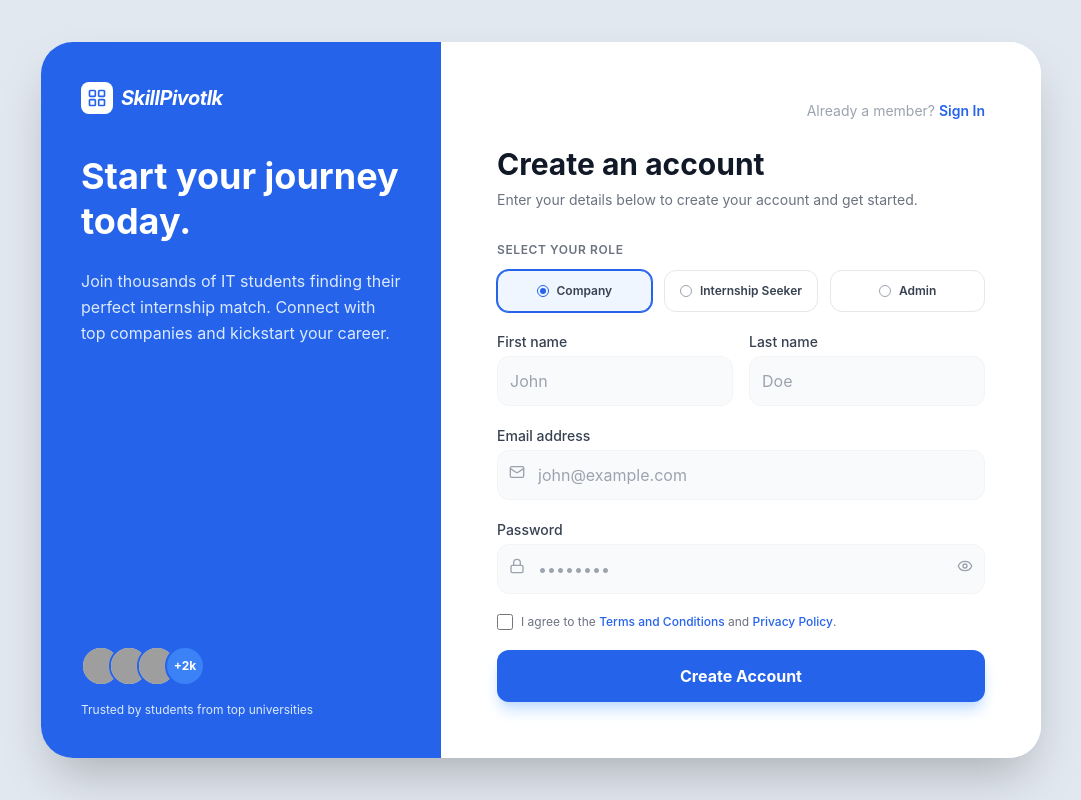
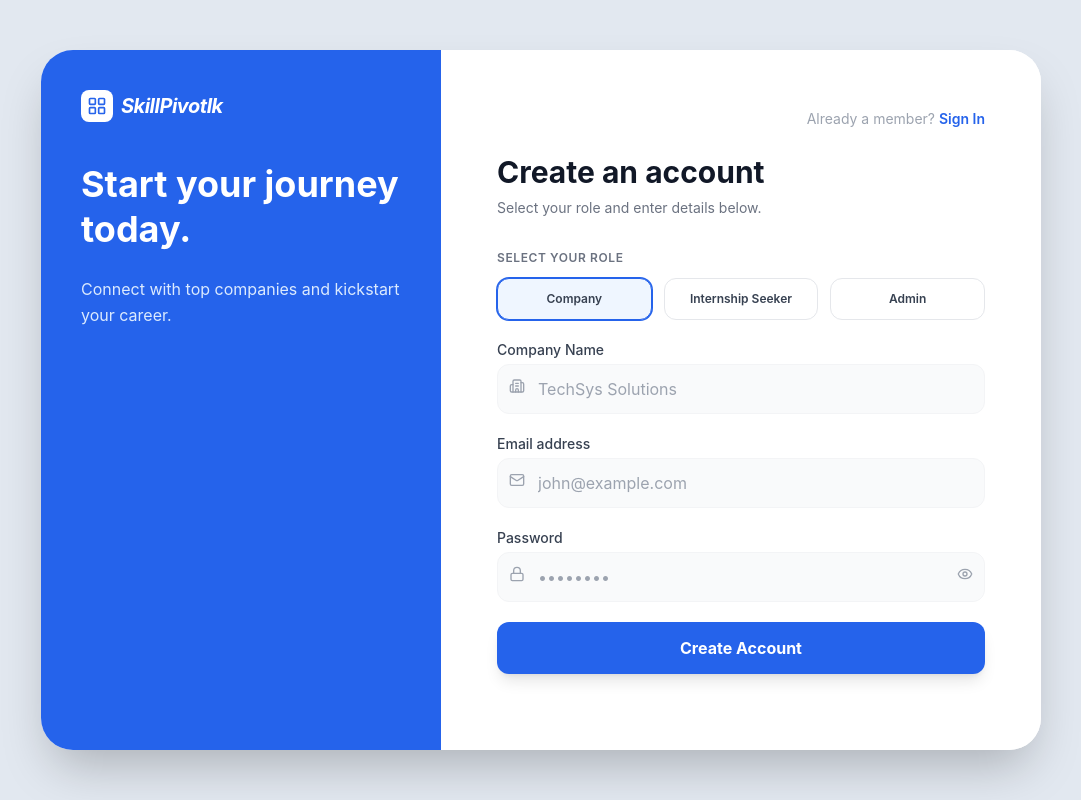
Before and after one commit to Erandi-Hans/SkillPivot-Frontend, a React (Vite) app: page /signup in a window 1280 px wide. Both pictures are taken after a click on the label "Company". Shown: the whole page, without its empty margins (99-1180 px from the left). Built offline with nearby package versions, Linux system fonts and the light colour scheme; grey boxes are pictures that could not be loaded.

Commit message:
Implement company registration form

```diff
--- a/src/components/LoginSignin/Signuppage/Signuppage.jsx
+++ b/src/components/LoginSignin/Signuppage/Signuppage.jsx
@@ -1,16 +1,16 @@
 import React, { useState } from 'react';
-import { LayoutGrid, Eye, EyeOff, Mail, Lock } from 'lucide-react';
+import { LayoutGrid, Eye, EyeOff, Mail, Lock, Building2 } from 'lucide-react'; // Building2 icon එක එකතු කළා
 import axios from 'axios';
 import { useNavigate } from 'react-router-dom';
 
 const Signuppage = () => {
-    // Navigate function initialization
     const navigate = useNavigate();
 
     // Form states
     const [role, setRole] = useState('Internship Seeker');
     const [firstName, setFirstName] = useState('');
     const [lastName, setLastName] = useState('');
+    const [companyName, setCompanyName] = useState(''); // අලුත් state එක
     const [email, setEmail] = useState('');
     const [password, setPassword] = useState('');
     const [showPassword, setShowPassword] = useState(false);
@@ -18,14 +18,19 @@ const Signuppage = () => {
     const handleRegister = async (e) => {
         e.preventDefault();
         try {
-            // Connection to your .NET Auth API
-            const response = await axios.post('https://localhost:7118/api/Auth/register', {
+            // API එකට යවන දත්ත bundle එක
+            const registrationData = {
                 Email: email,
                 Password: password,
                 Role: role,
-                Firstname: firstName,
-                Lastname: lastName
-            });
+                // Role එක Company නම් පමණක් CompanyName යවයි, නැත්නම් null යවයි
+                CompanyName: role === 'Company' ? companyName : null,
+                Firstname: role !== 'Company' ? firstName : null,
+                Lastname: role !== 'Company' ? lastName : null
+            };
+
+            const response = await axios.post('https://localhost:7118/api/Auth/register', registrationData);
+
             alert("Account created successfully!");
             navigate('/signin');
         } catch (error) {
@@ -34,13 +39,10 @@ const Signuppage = () => {
     };
 
     return (
-        // Main background wrapper
         <div className="flex items-center justify-center min-h-screen p-4 font-sans bg-slate-200">
-
-            {/* The Main "Card" Container */}
             <div className="bg-white w-full max-w-[1000px] flex flex-col lg:flex-row rounded-[2rem] shadow-2xl overflow-hidden min-h-[700px]">
 
-                {/* Left Side - Blue Branding Section */}
+                {/* Left Side Section */}
                 <div className="lg:w-[40%] bg-blue-600 p-10 flex flex-col justify-between text-white">
                     <div>
                         <div className="flex items-center gap-2 mb-10">
@@ -51,21 +53,8 @@ const Signuppage = () => {
                         </div>
                         <h1 className="mb-6 text-4xl font-bold leading-tight">Start your journey today.</h1>
                         <p className="text-base leading-relaxed text-blue-100">
-                            Join thousands of IT students finding their perfect internship match.
                             Connect with top companies and kickstart your career.
                         </p>
-                    </div>
-
-                    <div>
-                        <div className="flex mb-4 -space-x-3">
-                            {[1, 2, 3].map((i) => (
-                                <div key={i} className="w-10 h-10 overflow-hidden bg-gray-300 border-2 border-blue-600 rounded-full">
-                                    <img src={`https://i.pravatar.cc/150?u=${i}`} alt="user" />
-                                </div>
-                            ))}
-                            <div className="flex items-center justify-center w-10 h-10 text-xs font-bold bg-blue-500 border-2 border-blue-600 rounded-full">+2k</div>
-                        </div>
-                        <p className="text-xs text-blue-100">Trusted by students from top universities</p>
                     </div>
                 </div>
 
@@ -73,16 +62,13 @@ const Signuppage = () => {
                 <div className="flex-1 p-10 overflow-y-auto bg-white lg:p-14">
                     <div className="mb-6 text-right">
                         <span className="text-sm text-gray-400">Already a member? </span>
-                        <button
-                            className="text-sm font-semibold text-blue-600 hover:underline"
-                            onClick={() => navigate('/signin')}
-                        >
+                        <button className="text-sm font-semibold text-blue-600 hover:underline" onClick={() => navigate('/signin')}>
                             Sign In
                         </button>
                     </div>
 
                     <h2 className="mb-2 text-3xl font-bold text-gray-900">Create an account</h2>
-                    <p className="mb-8 text-sm text-gray-500">Enter your details below to create your account and get started.</p>
+                    <p className="mb-8 text-sm text-gray-500">Select your role and enter details below.</p>
 
                     <form onSubmit={handleRegister} className="space-y-5">
                         {/* Role Selection */}
@@ -92,54 +78,64 @@ const Signuppage = () => {
                                 {['Company', 'Internship Seeker', 'Admin'].map((r) => (
                                     <label key={r} className={`flex items-center justify-center p-3 border rounded-xl cursor-pointer transition-all ${role === r ? 'border-blue-600 bg-blue-50 ring-1 ring-blue-600' : 'border-gray-200 hover:border-blue-300'}`}>
                                         <input type="radio" name="role" value={r} checked={role === r} onChange={(e) => setRole(e.target.value)} className="hidden" />
-                                        <div className={`w-3 h-3 rounded-full border mr-2 flex items-center justify-center ${role === r ? 'border-blue-600' : 'border-gray-400'}`}>
-                                            {role === r && <div className="w-1.5 h-1.5 bg-blue-600 rounded-full" />}
-                                        </div>
                                         <span className="text-xs font-semibold text-gray-700">{r}</span>
                                     </label>
                                 ))}
                             </div>
                         </div>
 
-                        {/* Name Fields */}
-                        <div className="grid grid-cols-2 gap-4">
-                            <div>
-                                <label className="block mb-1 text-sm font-medium text-gray-700">First name</label>
-                                <input type="text" placeholder="John" className="w-full p-3 transition-all border border-gray-100 outline-none bg-gray-50 rounded-xl focus:bg-white focus:ring-2 focus:ring-blue-500" value={firstName} onChange={(e) => setFirstName(e.target.value)} required />
+                        {/* පවතින Role එක අනුව Fields වෙනස් වීම */}
+                        {role === 'Company' ? (
+                            /* Company Name Field - Role එක Company නම් පමණක් පෙන්වයි */
+                            <div className="animate-in fade-in slide-in-from-top-2">
+                                <label className="block mb-1 text-sm font-medium text-gray-700">Company Name</label>
+                                <div className="relative">
+                                    <Building2 className="absolute left-3 top-3.5 text-gray-400 w-4 h-4" />
+                                    <input
+                                        type="text"
+                                        placeholder="TechSys Solutions"
+                                        className="w-full p-3 pl-10 transition-all border border-gray-100 outline-none bg-gray-50 rounded-xl focus:bg-white focus:ring-2 focus:ring-blue-500"
+                                        value={companyName}
+                                        onChange={(e) => setCompanyName(e.target.value)}
+                                        required
+                                    />
+                                </div>
                             </div>
-                            <div>
-                                <label className="block mb-1 text-sm font-medium text-gray-700">Last name</label>
-                                <input type="text" placeholder="Doe" className="w-full p-3 transition-all border border-gray-100 outline-none bg-gray-50 rounded-xl focus:bg-white focus:ring-2 focus:ring-blue-500" value={lastName} onChange={(e) => setLastName(e.target.value)} required />
+                        ) : (
+                            /* First Name & Last Name - අන් අයට පමණක් පෙන්වයි */
+                            <div className="grid grid-cols-2 gap-4 animate-in fade-in slide-in-from-top-2">
+                                <div>
+                                    <label className="block mb-1 text-sm font-medium text-gray-700">First name</label>
+                                    <input type="text" placeholder="John" className="w-full p-3 border border-gray-100 outline-none bg-gray-50 rounded-xl focus:ring-2 focus:ring-blue-500" value={firstName} onChange={(e) => setFirstName(e.target.value)} required />
+                                </div>
+                                <div>
+                                    <label className="block mb-1 text-sm font-medium text-gray-700">Last name</label>
+                                    <input type="text" placeholder="Doe" className="w-full p-3 border border-gray-100 outline-none bg-gray-50 rounded-xl focus:ring-2 focus:ring-blue-500" value={lastName} onChange={(e) => setLastName(e.target.value)} required />
+                                </div>
                             </div>
-                        </div>
+                        )}
 
-                        {/* Email */}
+                        {/* Email & Password (පොදුයි) */}
                         <div>
                             <label className="block mb-1 text-sm font-medium text-gray-700">Email address</label>
                             <div className="relative">
                                 <Mail className="absolute left-3 top-3.5 text-gray-400 w-4 h-4" />
-                                <input type="email" placeholder="john@example.com" className="w-full p-3 pl-10 transition-all border border-gray-100 outline-none bg-gray-50 rounded-xl focus:bg-white focus:ring-2 focus:ring-blue-500" value={email} onChange={(e) => setEmail(e.target.value)} required />
+                                <input type="email" placeholder="john@example.com" className="w-full p-3 pl-10 border border-gray-100 outline-none bg-gray-50 rounded-xl focus:ring-2 focus:ring-blue-500" value={email} onChange={(e) => setEmail(e.target.value)} required />
                             </div>
                         </div>
 
-                        {/* Password */}
                         <div>
                             <label className="block mb-1 text-sm font-medium text-gray-700">Password</label>
                             <div className="relative">
                                 <Lock className="absolute left-3 top-3.5 text-gray-400 w-4 h-4" />
-                                <input type={showPassword ? "text" : "password"} placeholder="••••••••" className="w-full p-3 pl-10 transition-all border border-gray-100 outline-none bg-gray-50 rounded-xl focus:bg-white focus:ring-2 focus:ring-blue-500" value={password} onChange={(e) => setPassword(e.target.value)} required />
-                                <button type="button" onClick={() => setShowPassword(!showPassword)} className="absolute right-3 top-3.5 text-gray-400 hover:text-gray-600">
+                                <input type={showPassword ? "text" : "password"} placeholder="••••••••" className="w-full p-3 pl-10 border border-gray-100 outline-none bg-gray-50 rounded-xl focus:ring-2 focus:ring-blue-500" value={password} onChange={(e) => setPassword(e.target.value)} required />
+                                <button type="button" onClick={() => setShowPassword(!showPassword)} className="absolute right-3 top-3.5 text-gray-400">
                                     {showPassword ? <EyeOff className="w-4 h-4" /> : <Eye className="w-4 h-4" />}
                                 </button>
                             </div>
                         </div>
 
-                        <div className="flex items-center gap-2">
-                            <input type="checkbox" id="terms" className="w-4 h-4 text-blue-600 rounded" required />
-                            <label htmlFor="terms" className="text-xs text-gray-500">I agree to the <span className="font-medium text-blue-600">Terms and Conditions</span> and <span className="font-medium text-blue-600">Privacy Policy</span>.</label>
-                        </div>
-
-                        <button type="submit" className="w-full bg-blue-600 text-white py-3.5 rounded-xl font-bold hover:bg-blue-700 transition-all shadow-lg shadow-blue-200 active:scale-[0.98]">
+                        <button type="submit" className="w-full bg-blue-600 text-white py-3.5 rounded-xl font-bold hover:bg-blue-700 transition-all shadow-lg active:scale-[0.98]">
                             Create Account
                         </button>
                     </form>
```
